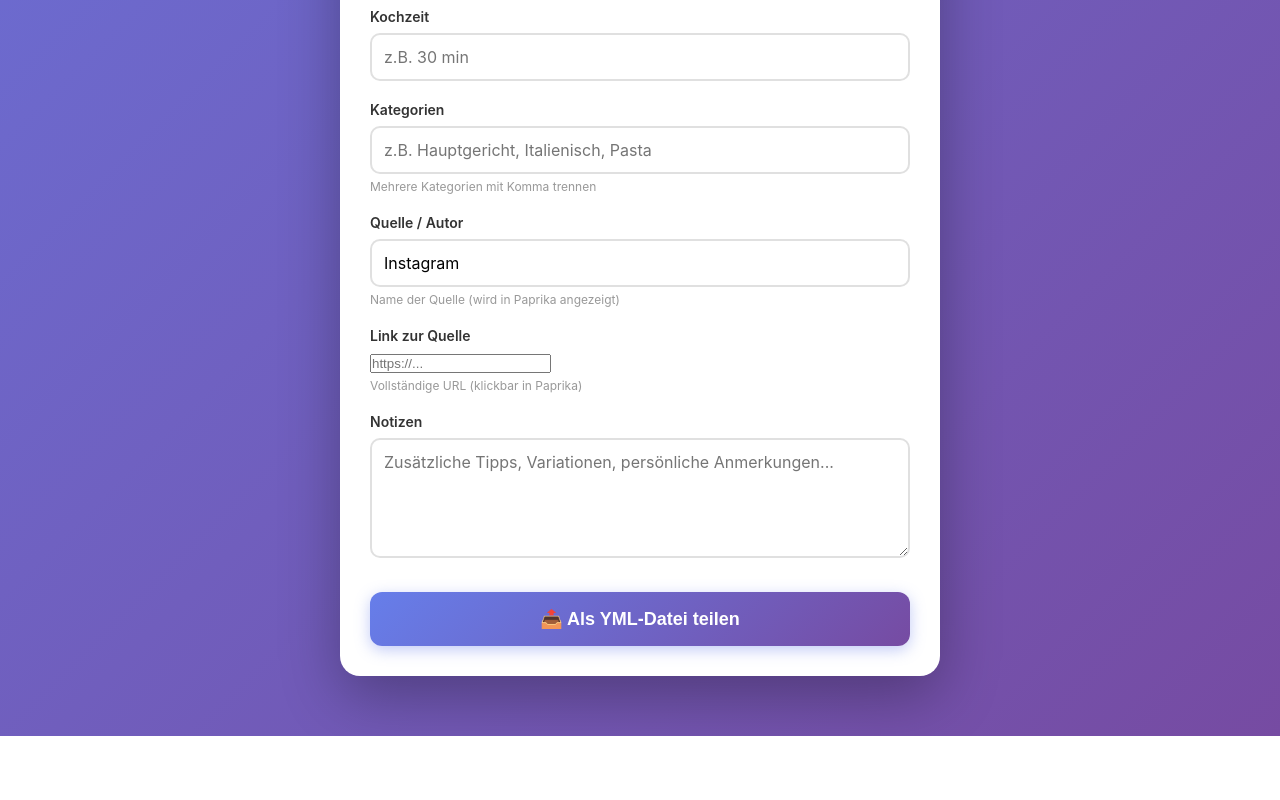
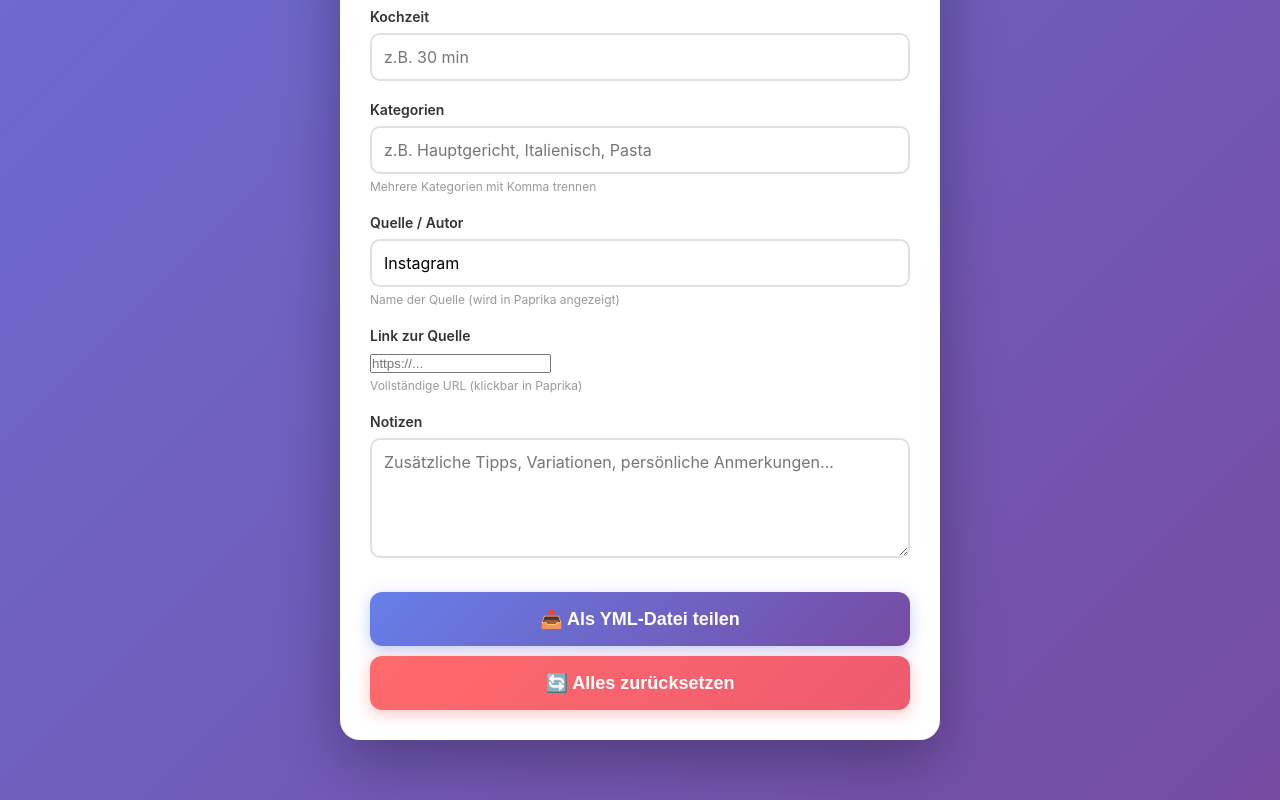
Before and after one commit to hirschk90/instagram-zu-paprika, a plain HTML site: page index.html in a window 1280 px wide. Shown: the part 1284-2084 px from the top of the page. Before the commit the page ends 2020 px from the top, so only its background shows below. Drawn offline with Linux system fonts and the light colour scheme.

Commit message:
Add files via upload

```diff
--- a/index.html
+++ b/index.html
@@ -576,6 +576,10 @@
             <button type="submit" class="button" id="shareButton">
                 📤 Als YML-Datei teilen
             </button>
+
+            <button type="button" class="button" onclick="resetForm()" style="background: linear-gradient(135deg, #ff6b6b 0%, #ee5a6f 100%); margin-top: 10px; box-shadow: 0 4px 15px rgba(255, 107, 107, 0.4);">
+                🔄 Alles zurücksetzen
+            </button>
         </form>
 
         <div class="success-message" id="successMessage">
@@ -827,6 +831,37 @@
 
             // Focus zurück auf Textarea
             textarea.focus();
+        }
+
+        function resetForm() {
+            if (confirm('Wirklich alle Felder zurücksetzen? Nicht gespeicherte Daten gehen verloren!')) {
+                // Formular zurücksetzen
+                document.getElementById('recipeForm').reset();
+
+                // Screenshot entfernen
+                if (screenshotForOCR) {
+                    removeImage();
+                }
+
+                // Foto entfernen
+                if (recipePhoto) {
+                    removePhoto();
+                }
+
+                // Rohtext ausblenden
+                document.getElementById('rawTextContainer').classList.remove('visible');
+                document.getElementById('rawText').value = '';
+
+                // Quelle wieder auf "Instagram" setzen (wird durch reset gelöscht)
+                document.getElementById('source').value = 'Instagram';
+
+                // Variablen zurücksetzen
+                recognizedText = '';
+                screenshotForOCR = null;
+                recipePhoto = null;
+
+                showSuccess('Alle Felder wurden zurückgesetzt!');
+            }
         }
 
         function analyzeAndFillRecipe(text) {
```
